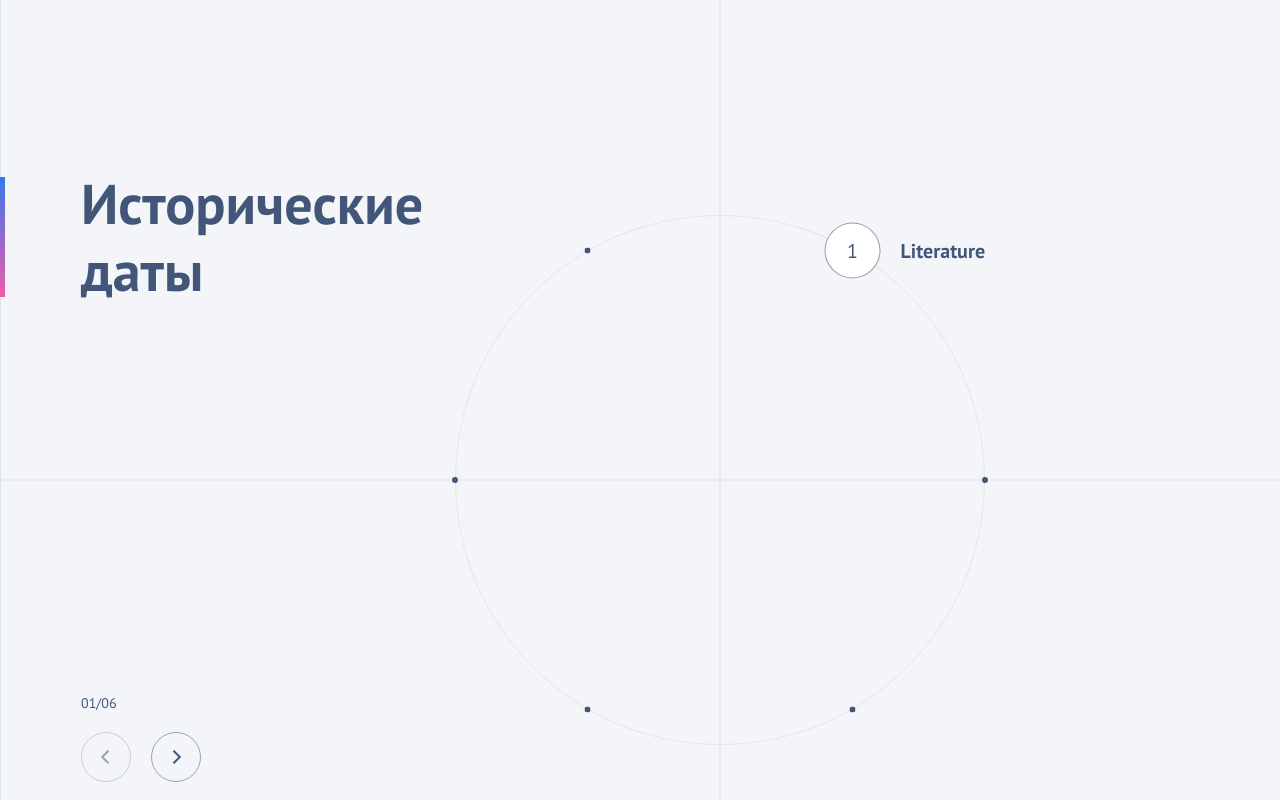
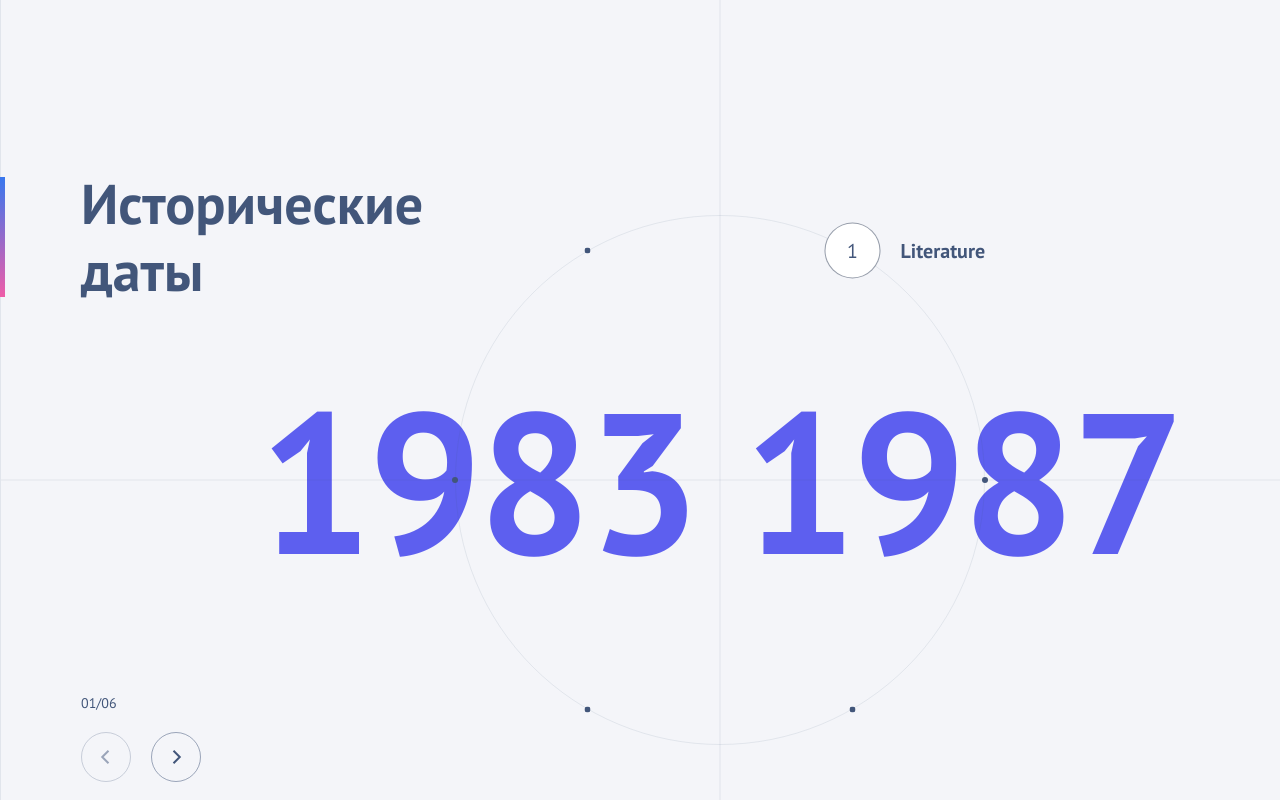
Before and after one commit to fradaaa/historic-events, a React app: page / in a window 1280 px wide. Shown: the top 800 px of the page. Built offline with nearby package versions, Linux system fonts and the light colour scheme.

Commit message:
Add Time Period Years Component

```diff
--- a/src/App.tsx
+++ b/src/App.tsx
@@ -5,6 +5,7 @@ import TimePeriods from "./components/TimePeriods/TimePeriods";
 import Title from "./components/Title/Title";
 
 import { data } from "./sampleData";
+import PeriodYears from "./components/PeriodYears/PeriodYears";
 
 const App = () => {
   const defaultAngle = 120;
@@ -32,6 +33,8 @@ const App = () => {
     setRotateAngle(defaultAngle - (selectedPeriod - 1) * angleBetween);
   };
 
+  const { startYear, endYear } = data[selectedPeriod];
+
   return (
     <main className={styles.main}>
       <div className={styles.vLine}></div>
@@ -50,6 +53,7 @@ const App = () => {
         prevPeriod={prevPeriod}
         nextPeriod={nextPeriod}
       />
+      <PeriodYears startYear={startYear} endYear={endYear} />
     </main>
   );
 };
--- /dev/null
+++ b/src/components/PeriodYears/PeriodYears.module.css
@@ -0,0 +1,12 @@
+.yearsWrapper {
+  position: absolute;
+  top: 400px;
+  display: flex;
+  z-index: -5;
+  pointer-events: none;
+  color: #5d5fef;
+  font-size: 200px;
+  font-weight: 700;
+  line-height: 160px;
+  letter-spacing: -4px;
+}
--- /dev/null
+++ b/src/components/PeriodYears/PeriodYears.tsx
@@ -0,0 +1,60 @@
+import { useEffect, useRef } from "react";
+import styles from "./PeriodYears.module.css";
+
+type PeriodYearsProps = {
+  startYear: number;
+  endYear: number;
+};
+
+const PeriodYears = ({ startYear, endYear }: PeriodYearsProps) => {
+  return (
+    <div className={styles.yearsWrapper}>
+      <Year year={startYear} />
+      <span>&nbsp;</span>
+      <Year year={endYear} />
+    </div>
+  );
+};
+
+const Year = ({ year }: { year: number }) => {
+  const divRef = useRef<HTMLDivElement>(null);
+  const intervalRef = useRef<NodeJS.Timeout | null>(null);
+
+  const interval = 400;
+
+  useEffect(() => {
+    if (divRef.current) {
+      if (!divRef.current.textContent) {
+        divRef.current.textContent = String(year);
+      } else {
+        let start = Number(divRef.current.textContent);
+        const end = year;
+
+        const duration = Math.floor(interval / Math.abs(end - +start));
+        intervalRef.current = setInterval(() => {
+          if (year > start) {
+            start += 1;
+          } else {
+            start -= 1;
+          }
+          divRef.current!.textContent = String(start);
+
+          if (start === end) {
+            clearInterval(intervalRef.current!);
+          }
+        }, duration);
+      }
+    }
+
+    return () => {
+      if (intervalRef.current) {
+        clearInterval(intervalRef.current);
+        intervalRef.current = null;
+      }
+    };
+  }, [year]);
+
+  return <div ref={divRef}></div>;
+};
+
+export default PeriodYears;
```
